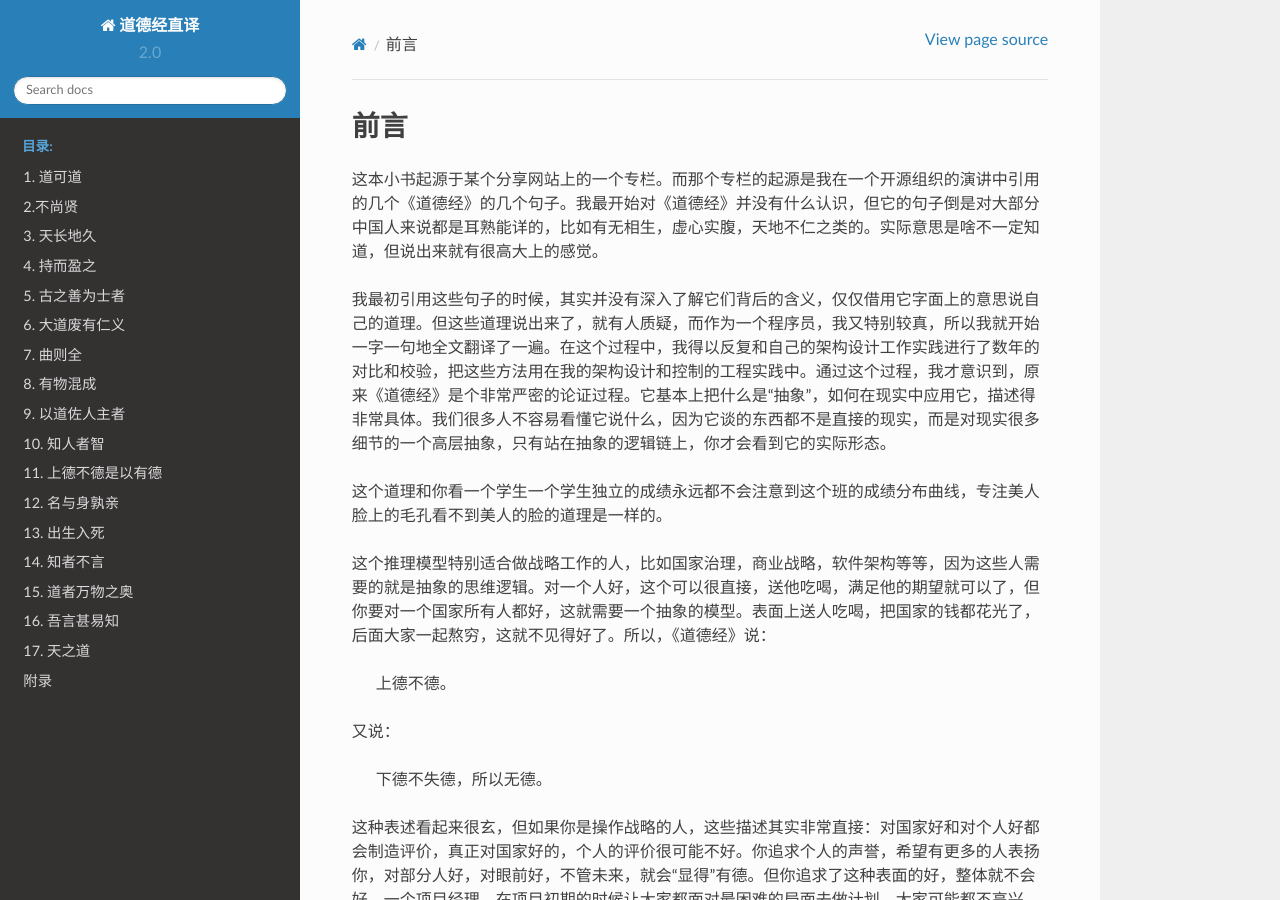
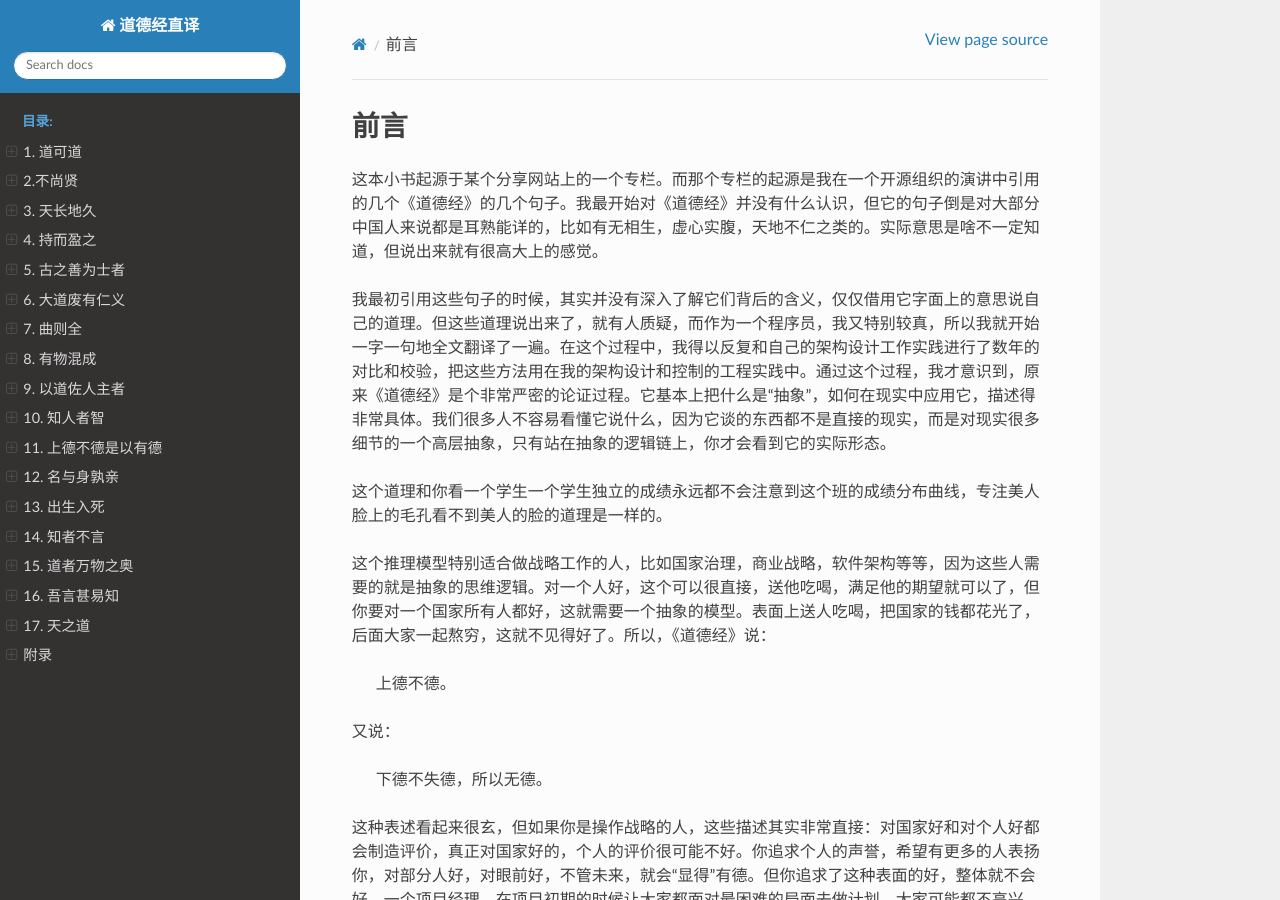
Before and after one commit to Kenneth-Lee/daodejing_translation, a Sphinx documentation site: the page built from source/README.rst, in a window 1280 px wide and 900 px high. Built offline with Sphinx 7.4.7 and the Read the Docs theme 2.0.0, drawn with Linux system fonts in a browser that asks for light colours; formulas are drawn with MathJax 3.

Commit message:
sphinx: 增加html theme的参数
Signed-off-by: Kenneth Lee <Kenneth-Lee-2012@qq.com>

```diff
--- a/source/conf.py
+++ b/source/conf.py
@@ -103,6 +103,18 @@
     import sphinx_rtd_theme
     html_theme = 'sphinx_rtd_theme'
     html_theme_path = [sphinx_rtd_theme.get_html_theme_path()]
+    html_theme_options = {
+        'logo_only': False,
+        'display_version': False,
+        'prev_next_buttons_location': 'bottom',
+        'style_external_links': False,
+        'style_nav_header_background': '',
+        'collapse_navigation': False,
+        'sticky_navigation': False,
+        'navigation_depth': 4,
+        'includehidden': True,
+        'titles_only': False
+    }
 except ImportError:
     sys.stderr.write('Warning: The Sphinx \'sphinx_rtd_theme\' HTML theme was not found. Make sure you have the theme installed to produce pretty HTML output. Falling back to the default theme.\n')
 
```
